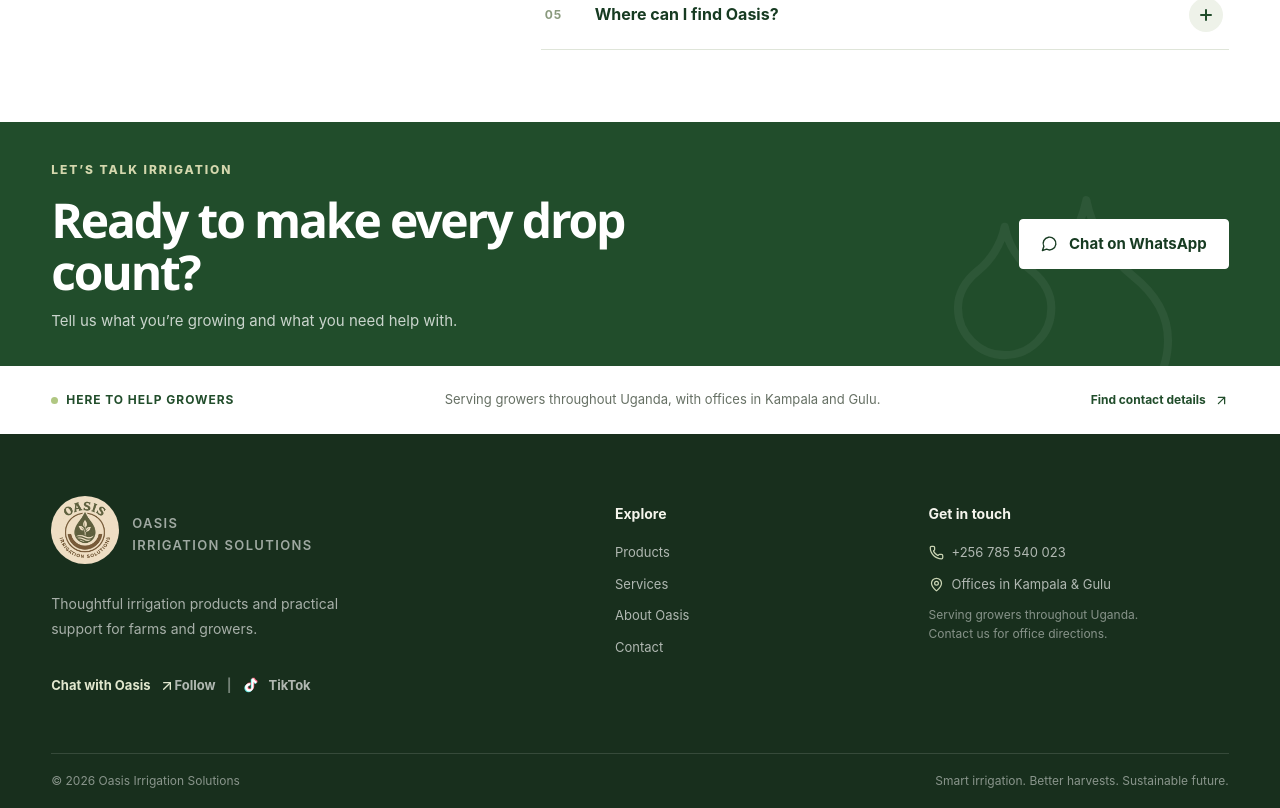
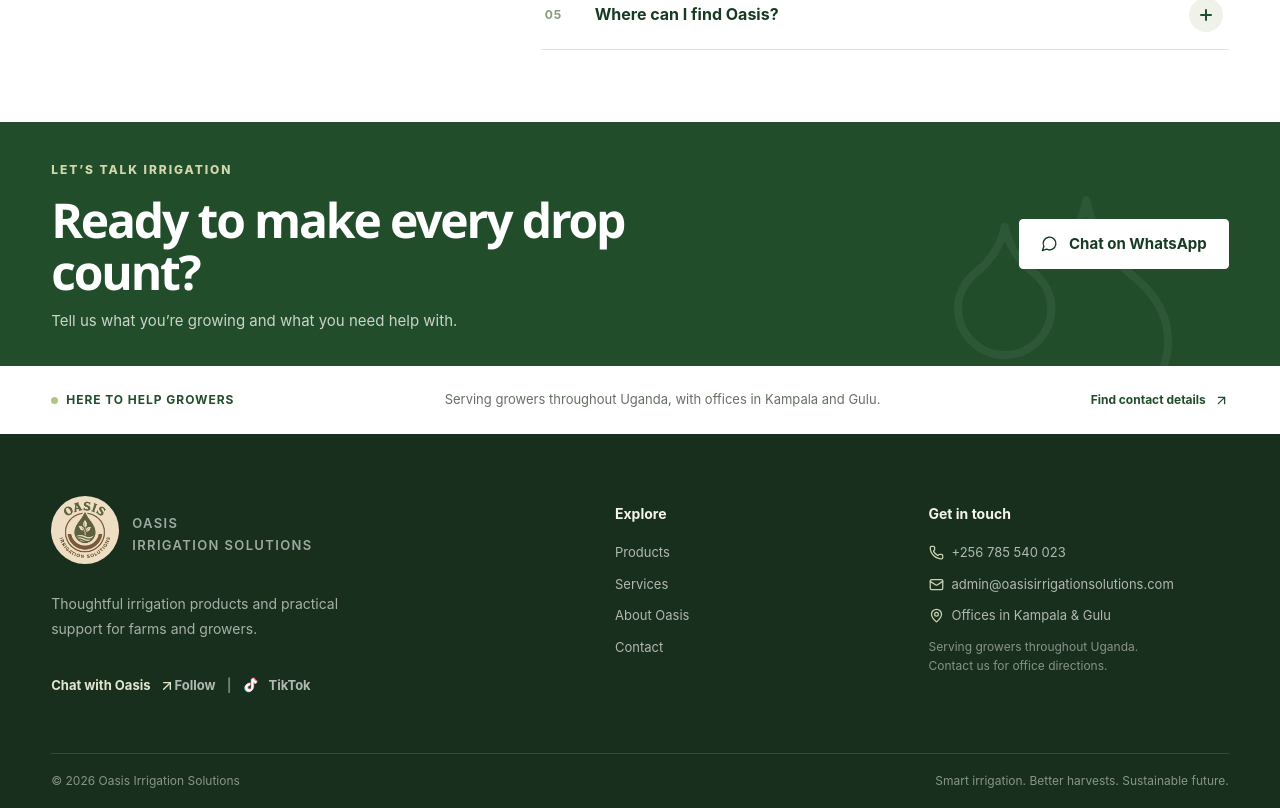
Before and after one commit to Ebiujchris/OASIS, a Next.js app: page / in a window 1280 px wide. Shown: the part 4293-5101 px from the top of the page. Built offline with nearby package versions, Linux system fonts and the light colour scheme.

Commit message:
Add email to footer

```diff
--- a/src/components/site-footer.tsx
+++ b/src/components/site-footer.tsx
@@ -1,4 +1,4 @@
-import { ArrowUpRight, MapPin, Phone } from "lucide-react";
+import { ArrowUpRight, Mail, MapPin, Phone } from "lucide-react";
 import Link from "next/link";
 import { company, whatsappLink } from "@/data/site";
 import { Brand } from "./brand";
@@ -70,6 +70,10 @@
             <Phone size={15} aria-hidden="true" />
             {company.phoneDisplay}
           </a>
+          <a href="mailto:admin@oasisirrigationsolutions.com">
+            <Mail size={15} aria-hidden="true" />
+            admin@oasisirrigationsolutions.com
+          </a>
           <span>
             <MapPin size={15} aria-hidden="true" />
             Offices in {company.locations.join(" & ")}
```
